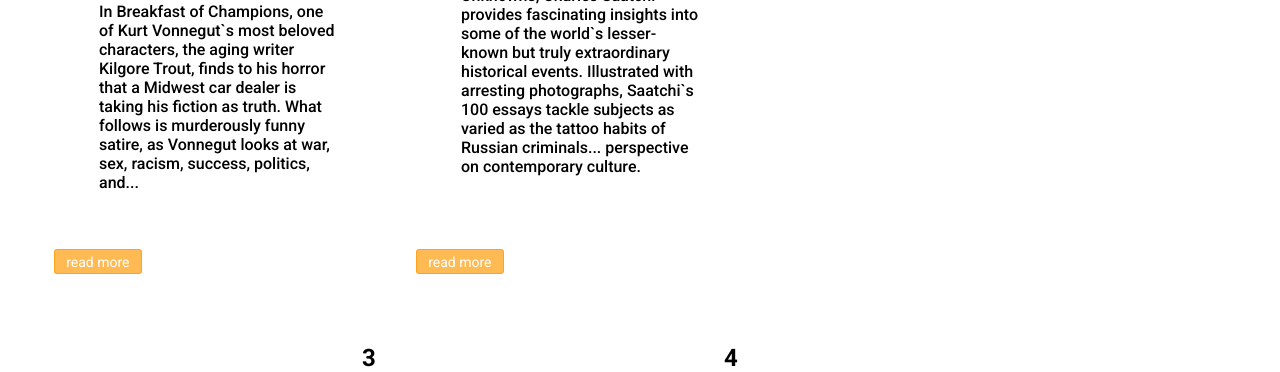
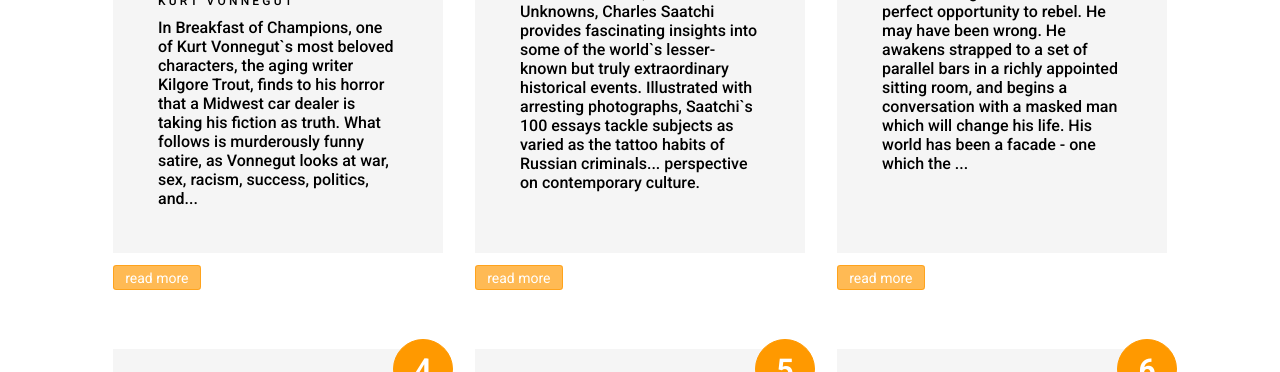
Before and after one commit to SzKriszti/bestsellers, a plain HTML site: page index.html in a window 1280 px wide. Shown: the part 259-631 px from the top of the page. Drawn offline with Linux system fonts and the light colour scheme.

Commit message:
numbers design

```diff
--- a/style.scss
+++ b/style.scss
@@ -40,9 +40,8 @@ header {
   justify-content: center;
 
   margin-top: 3rem;
+  padding-top: 1rem;
   padding-bottom: 4rem;
-
-  max-width: 100vh;
 
   overflow: hidden;
 
@@ -53,6 +52,8 @@ header {
     padding: 40px;
 
     width: 330px;
+
+    background-color: #b4b4b422;
 
     &:hover {
       transform: 1.5s ease;
@@ -65,13 +66,18 @@ header {
       justify-content: center;
 
       position: absolute;
-      top: 5px;
-      right: -5px;
+      top: -10px;
+      right: -10px;
 
-      width: 40px;
-      height: 40px;
-      font-size: 24px;
+      width: 60px;
+      height: 60px;
+      font-size: 30px;
       font-weight: 700;
+      color: rgb(255, 255, 255);
+
+      border: 1px #ff9900 solid;
+      background-color: #ff9900;
+      border-radius: 2rem;
     }
 
     h2 {
@@ -127,8 +133,8 @@ header {
   }
 }
 
-@media only screen and (max-width: 360px) {
+@media only screen and (max-width: 370px) {
   .book {
-    width: 300px;
+    max-width: 250px;
   }
 }
```
Also changed, not shown: style.css, 1 other file.
